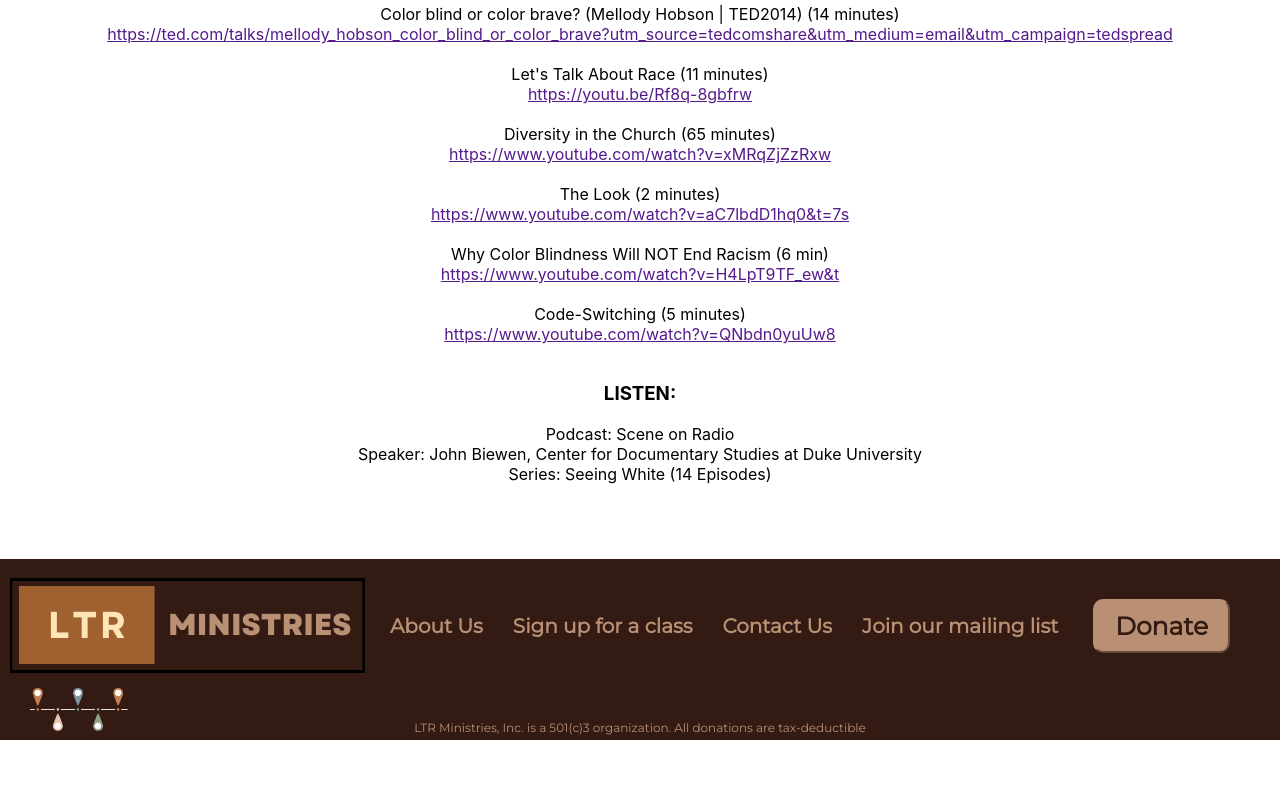
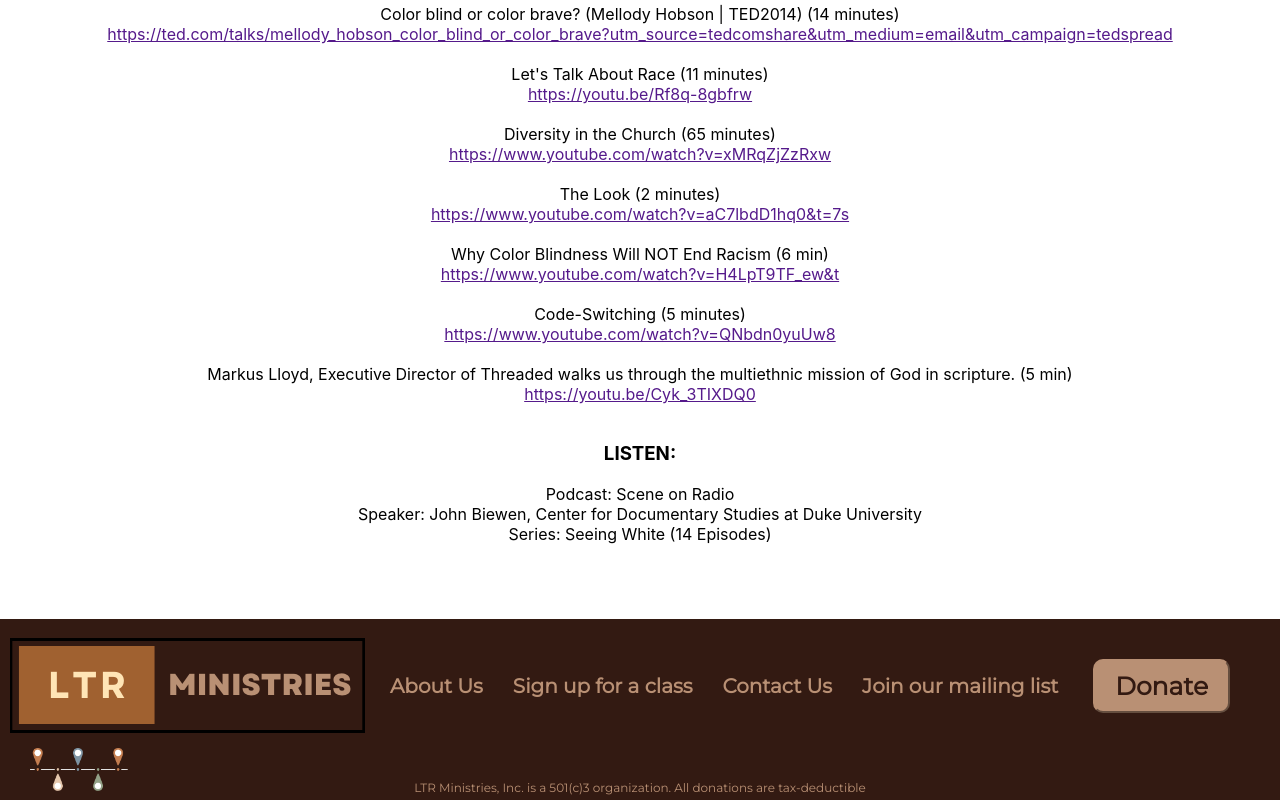
Before and after one commit to sd99park/Lets-Talk-Race-Website, a React (Create React App) app: page /Homework/Week1 in a window 1280 px wide. Shown: the part 2410-3210 px from the top of the page. Before the commit the page ends 3150 px from the top, so only its background shows below. Built offline with nearby package versions, Linux system fonts and the light colour scheme.

Commit message:
HW Update

```diff
--- a/src/components/Homework/HW Pages/Week1.js
+++ b/src/components/Homework/HW Pages/Week1.js
@@ -286,6 +286,21 @@
             https://www.youtube.com/watch?v=QNbdn0yuUw8
           </a>
         </p>
+
+        <p className="hw-obj-title">
+          Markus Lloyd, Executive Director of Threaded walks us through the
+          multiethnic mission of God in scripture. (5 min)
+        </p>
+        <p className="hw-obj-descr">
+          <a
+            onClick={() => {
+              window.open("https://youtu.be/Cyk_3TIXDQ0");
+            }}
+            href=""
+          >
+            https://youtu.be/Cyk_3TIXDQ0
+          </a>
+        </p>
       </div>
 
       {/* LISTEN */}
```
